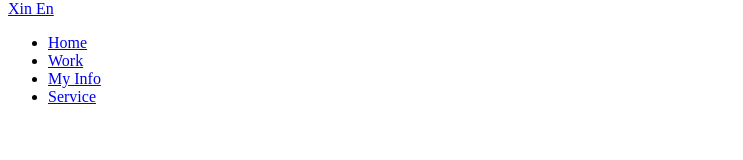
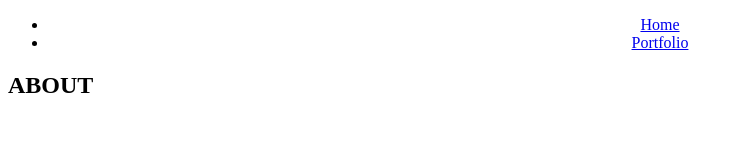
Before and after one commit to xinenlim/myPortfolio, a plain HTML site: page index.html in a window 1280 px wide. Shown: the whole page, without its empty margins (0-743 px from the left). Drawn offline with Linux system fonts and the light colour scheme.

Commit message:
edit html and css

```diff
--- a/index.html
+++ b/index.html
@@ -1,52 +1,48 @@
 <!DOCTYPE html>
-    <html lang="en">
-        <head>
-            <link rel="stylesheet" href="style.css">
-        </head>
 
-        <body>
-                <header class="header" id="header">
-                    <nav class="nav container">
-                        <a href="#" class="nav__logo">Xin En</a>
-                        <div class="nav__menu" id=""nav__menu">
-                            <ul class="nav__list">
-                                <li>
-                                    <a href="#home" class="nav__link">Home</a>
-                                </li>
-                                <li>
-                                    <a href="#work" class="nav__link">Work</a>
-                                </li>
-                                <li>
-                                    <a href="#info" class="nav__link">My Info</a>
-                                </li>
-                                <li>
-                                    <a href="#services" class="nav__link">Service</a>
-                                </li>
+ <head>
+    <link rel="stylesheet" href="style.css" type="text/css">
 
-                            </ul>
+    <title>My Portfolio</title>
 
-                            <!--close button-->
-                            <div class="nav__close" id="nav-close">
-                                <i class="ri-close-large-line"></i>
-                            </div>
 
-                        </div>
 
-                        <!--Toggle button-->
-                        <div class="nav__toggle" id="nav-toggle">
-                            <i class="ri-menu-line"></i>
-                        </div>
-                    </nav>
+ </head>
 
-                </header>
+ <body>
 
-                <main class="main">
+      <header>
+         <nav class="navlink" style="text-align:center";>
+             <ul>
+                <li><a class = "Home" href="#">Home</a></li>
+                <li><a class ="Portfolio" href="#">Portfolio</a></li>
 
-                </main>
 
-                <footer class="footer">
 
-                </footer>
+            </ul>
+         </nav>
+      </header>
 
-        </body>
-    </html>
+      <div class="background">
+         <style>
+            body{
+
+            }
+
+         </style>
+      </div>
+
+     <section>
+
+
+
+          <div class="content">
+            <h2>ABOUT</h2>
+
+
+          </div>
+     </section>
+
+
+
+   </body>
--- a/style.css
+++ b/style.css
@@ -1,8 +1 @@
-/*header and nav*/
-.header{
-    position: fixed;
-    width: 100%;
-    top: 0;
-    background-color: transparent;
-    z-index: var(--z-fixed);
-}
+@import url("https://fonts.googleapis.com/css2?family=Syne:wght@400..800&display=swap");
```
